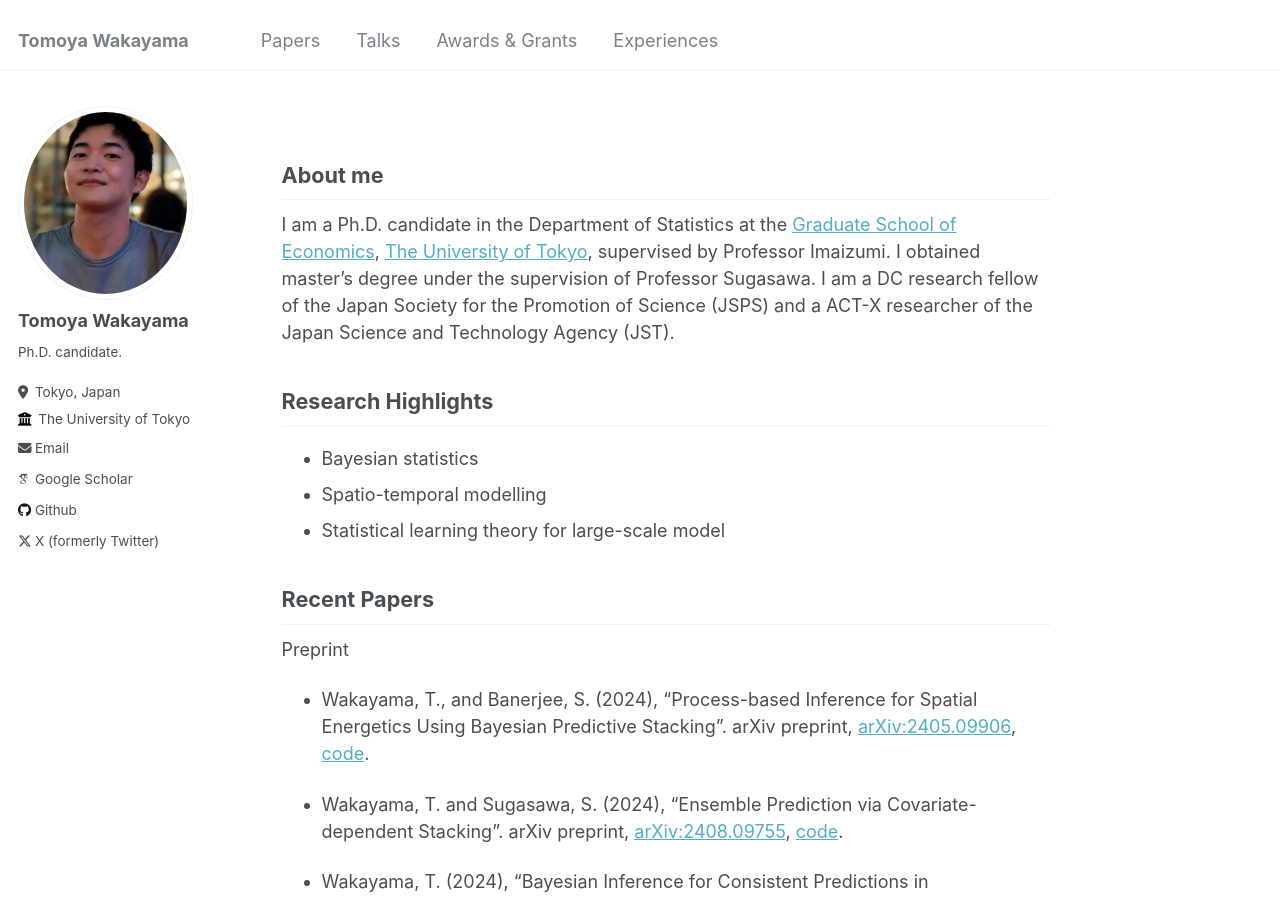
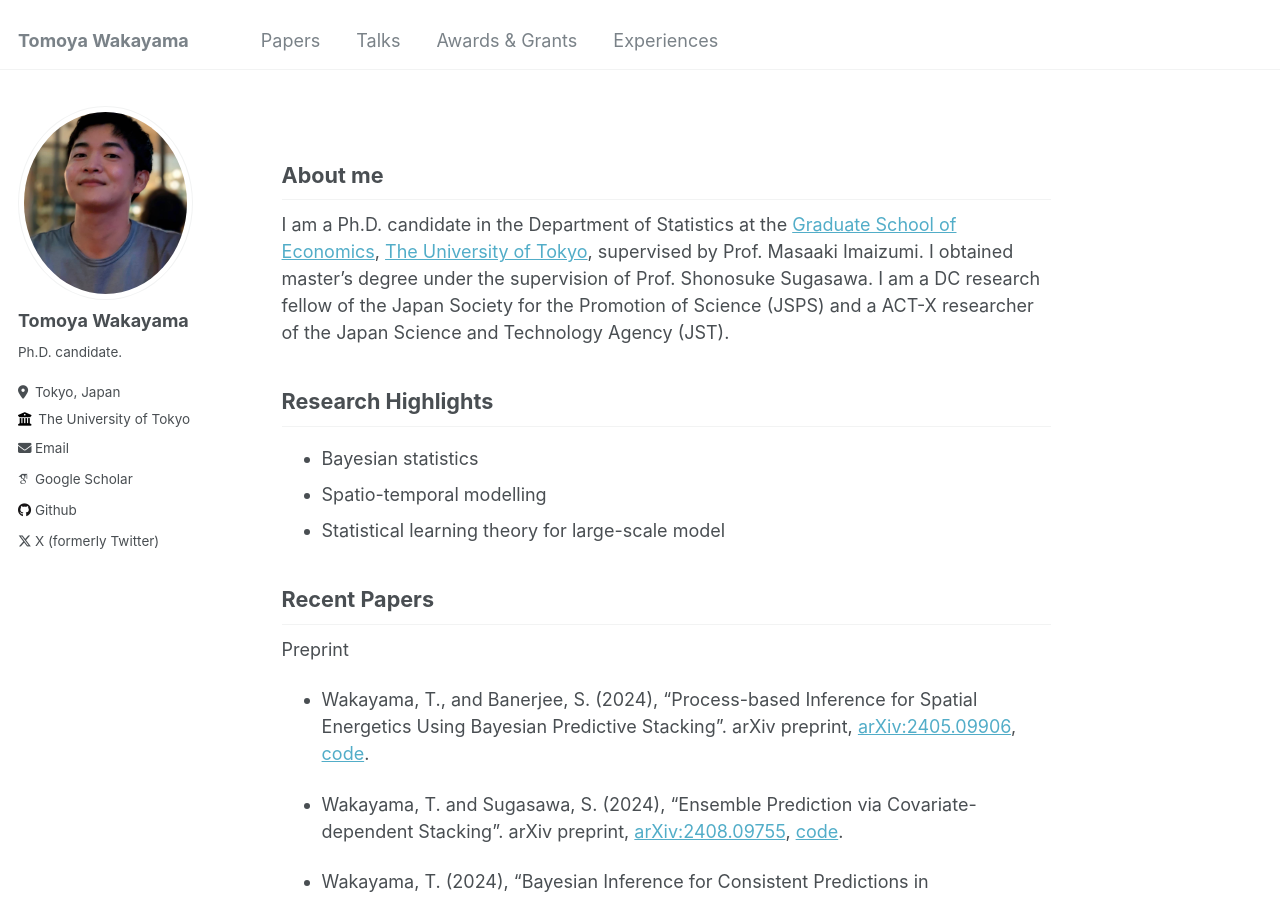
Before and after one commit to TomWaka/TomWaka.github.io, a Jekyll site: the page built from _pages/home.md, in a window 1280 px wide and 900 px high. Built offline with Jekyll 4.4.1, drawn with Linux system fonts in a browser that asks for light colours; some web fonts are replaced.

Commit message:
Minor changes

```diff
--- a/_pages/home.md
+++ b/_pages/home.md
@@ -10,7 +10,7 @@
 
 About me
 ------
-I am a Ph.D. candidate in the Department of Statistics at the [Graduate School of Economics](https://www.e.u-tokyo.ac.jp/index-e.html), [The University of Tokyo](https://www.u-tokyo.ac.jp/en/index.html), supervised by Professor Imaizumi. I obtained master's degree under the supervision of Professor Sugasawa.  I am a DC research fellow of the Japan Society for the Promotion of Science (JSPS) and a ACT-X researcher of the Japan Science and Technology Agency (JST).
+I am a Ph.D. candidate in the Department of Statistics at the [Graduate School of Economics](https://www.e.u-tokyo.ac.jp/index-e.html), [The University of Tokyo](https://www.u-tokyo.ac.jp/en/index.html), supervised by Prof. Masaaki Imaizumi. I obtained master's degree under the supervision of Prof. Shonosuke Sugasawa. I am a DC research fellow of the Japan Society for the Promotion of Science (JSPS) and a ACT-X researcher of the Japan Science and Technology Agency (JST).
 
 Research Highlights
 ------
```
